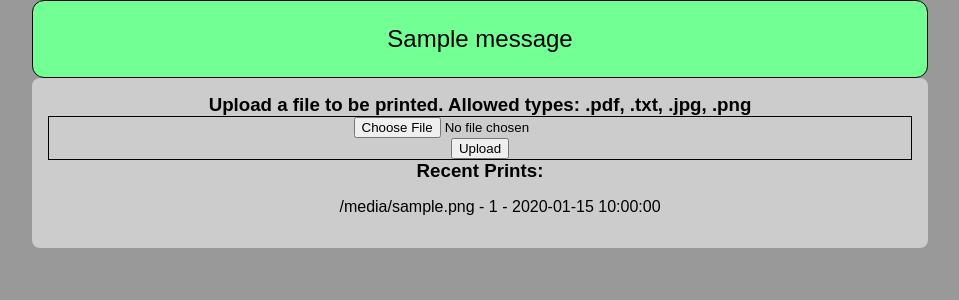
After one commit to biggerfisch/simple_print_server, a Flask app: template simple_print_server/templates/index.html in a window 1280 px wide. The commit adds this page. Shown: the top 300 px of the page, without its empty margins (160-1119 px from the left). Run offline with Flask 2, Linux system fonts and the light colour scheme; the template is opened without the code that fills it: most values are stand-ins (such as "Sample title", 1, 10 or a date in 2020); one stand-in notice (Sample message) is shown.

Commit message:
Add a database to save recent prints and add error messages

```diff
--- a/requirements.txt
+++ b/requirements.txt
@@ -3,4 +3,5 @@ Flask==0.11.1
 itsdangerous==0.24
 Jinja2==2.8
 MarkupSafe==0.23
+SQLAlchemy==1.1.3
 Werkzeug==0.11.11
--- /dev/null
+++ b/run.py
@@ -0,0 +1,4 @@
+#!/usr/bin/env python
+from simple_print_server import app
+
+app.run(debug=True)
--- a/static/style.css
+++ b/simple_print_server/static/style.css
@@ -14,8 +14,13 @@ div.main {
     margin-top: 0;
     margin-bottom: 0;
     background-color: #CCC;
+    border-radius: .5em;
 
     padding: 1em;
+}
+
+.recentprints ul {
+    list-style-type: none;
 }
 
 h3 {
@@ -30,3 +35,19 @@ p.error {
 form.fileupload {
     border: 1px solid black;
 }
+
+.flash-error {
+    padding: 1em;
+    font-size: 1.5em;
+    background-color: #ff7287;
+    border-radius: .5em;
+    border: 1px solid black;
+}
+
+.flash-success {
+    padding: 1em;
+    font-size: 1.5em;
+    background-color: #72ff93;
+    border-radius: .5em;
+    border: 1px solid black;
+}
--- a/templates/index.html
+++ b/simple_print_server/templates/index.html
@@ -12,8 +12,14 @@
         </form>
     </div>
     <div class="recentprints">
-        <h3>Recent Prints</h3>
-        TODO
+        <h3>Recent Prints:</h3>
+        <ul>
+        {% for print in recent %}
+        <li>{{ print.filename }} - {{ print.uuid }} - {{ print.time_printed }}</li>
+        {% else %}
+            <li><em>No recent prints!</em></li>
+        {% endfor %}
+        </ul>
     </div>
 </div>
 {% endblock %}
--- /dev/null
+++ b/simple_print_server/templates/layout.html
@@ -0,0 +1,9 @@
+<!doctype html>
+<title>1076 #104 Print Server</title>
+<link rel=stylesheet type=text/css href="{{ url_for('static', filename='style.css') }}">
+<div class=page>
+    {% for category, message in get_flashed_messages(with_categories=true) %}
+    <div class='flash-{{ category }}'>{{ message }}</div>
+    {% endfor %}
+    {% block body %}{% endblock %}
+</div>
--- /dev/null
+++ b/simple_print_server/views.py
@@ -0,0 +1,56 @@
+
+# http://flask.pocoo.org/docs/0.11/patterns/fileuploads/
+import os
+import subprocess
+import time
+import uuid
+from flask import Flask, request, redirect, url_for, render_template, flash
+from werkzeug.utils import secure_filename
+
+from simple_print_server.database import db_session
+from simple_print_server.models import PrintedFile
+from simple_print_server import app
+
+
+def allowed_file(filename):
+    return '.' in filename and filename.rsplit('.', 1)[1] in app.config['ALLOWED_EXTENSIONS']
+
+
+@app.teardown_appcontext
+def shutdown_session(exception=None):
+    db_session.remove()
+
+
+@app.route('/', methods=['GET', 'POST'])
+def upload_file():
+    if request.method == 'POST':
+        # check if the post request has the file part
+        if 'file' not in request.files:
+            flash('No file part', 'error')
+            return redirect(request.url)
+        file_to_upload = request.files['file']
+        # if user does not select file, browser also
+        # submit a empty part without filename
+        if file_to_upload.filename == '':
+            flash('No selected file', 'error')
+            return redirect(request.url)
+        if file_to_upload and allowed_file(file_to_upload.filename):
+            # filename = secure_filename(file_to_upload.filename)
+            filename = str(uuid.uuid4())
+            f = PrintedFile(file_to_upload.filename, filename)
+            fullpath = os.path.join(app.config['UPLOAD_FOLDER'], filename)
+            file_to_upload.save(fullpath)
+
+            db_session.add(f)
+            db_session.commit()
+
+            # subprocess.Popen(["lpr", fullpath])
+            subprocess.Popen([app.config['PRINT_COMMAND'], fullpath])
+            flash('Printing!', 'success')
+            return redirect(request.url)
+        else:
+            flash('Bad file or something', 'error')
+            return redirect(request.url)
+    else:
+        recent_files = PrintedFile.query.order_by(PrintedFile.id.desc()).limit(5)
+        return render_template('index.html', recent=recent_files)
--- a/templates/layout.html
+++ /dev/null
@@ -1,6 +0,0 @@
-<!doctype html>
-<title>1076 #104 Print Server</title>
-<link rel=stylesheet type=text/css href="{{ url_for('static', filename='style.css') }}">
-<div class=page>
-  {% block body %}{% endblock %}
-</div>
```
Also changed, not shown: config.py (added, +12 -0 lines), firstrun.py (added, +15 -0 lines), simple_print_server/__init__.py (added, +7 -0 lines), simple_print_server/database.py (added, +22 -0 lines), simple_print_server/models.py (added, +33 -0 lines), webapp.py (deleted, +0 -45 lines), 1 other file.
